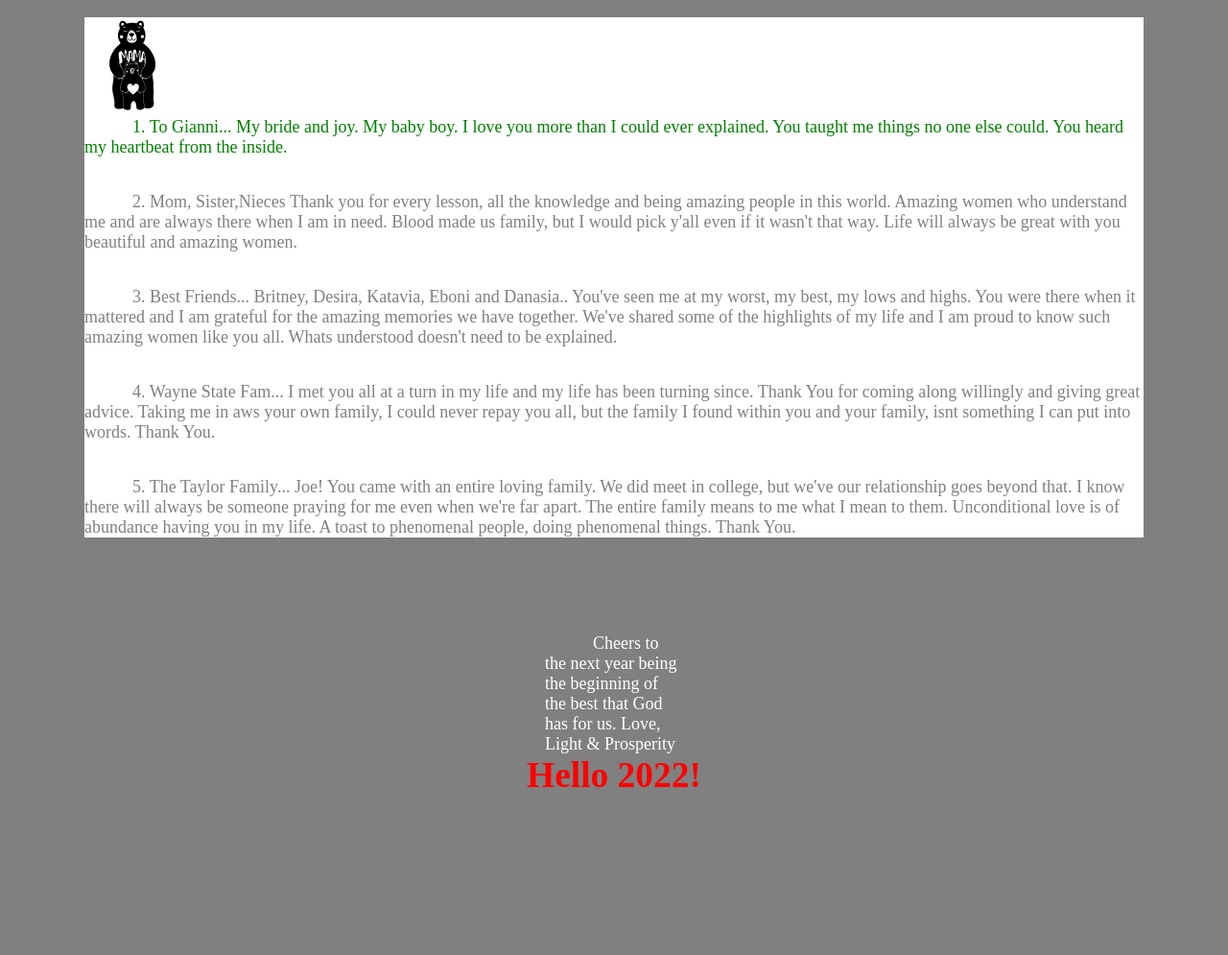
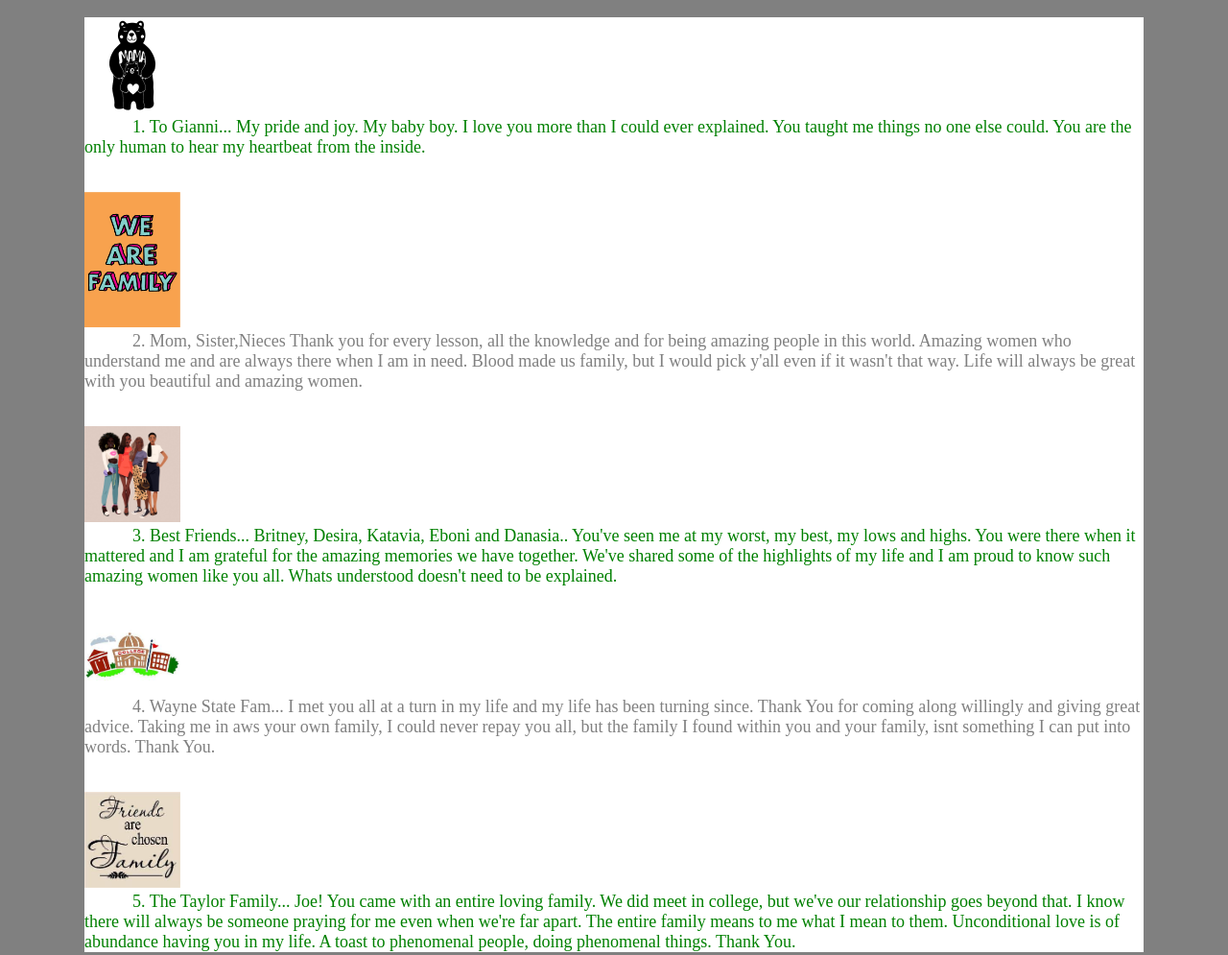
Before and after one commit to LC101-September-2021/assignment-4-html-me-something-gmay925, a website: page index.html in a window 1280 px wide. Shown: the part 400-1395 px from the top of the page at 96% size. Before the commit the page ends 1237 px from the top, so only its background shows below. Drawn offline with Linux system fonts and the light colour scheme.

Commit message:
update push

```diff
--- a/index.html
+++ b/index.html
@@ -26,35 +26,39 @@
 
                </br>
                <div>
-               <img src="/assignment-4-html-me-something-gmay925/images/V-20321-Endearing-Mama-and-Baby-Bear-Silhouette-Vector-Art.jpg" width="100">
-         <p id="testP" class="funParagraph"> 1. To Gianni...
-            My bride and joy. My baby boy. I love you more than I could ever explained. You taught me things no one
-         else could. You heard my heartbeat from the inside. </p>
+               <img src="images/V-20321-Endearing-Mama-and-Baby-Bear-Silhouette-Vector-Art.jpg" width="100" alt="Mama Bear">
+
+               <p id="testP" class="funParagraph"> 1. To Gianni...
+            My pride and joy. My baby boy. I love you more than I could ever explained. You taught me things no one
+         else could. You are the only human to hear my heartbeat from the inside. </p>
 
          <br> </br>
          <article>
+            <img src="images/family.png" width="100" alt="family">
          <p>2. Mom, Sister,Nieces
-            Thank you for every lesson, all the knowledge and being amazing people in this world. Amazing women who
+            Thank you for every lesson, all the knowledge and for being amazing people in this world. Amazing women who
          understand me and are always there when I am in need. Blood made us family, but I would pick y'all even if
          it wasn't that way. Life will always be great with you beautiful and amazing women. </p> </article>
 
          <br> </br>
+         <img src="images/female.jpg" class="center" width="100" alt="friends">
 
-      <p>3. Best Friends...
+      <p id="testP" class="funParagraph">3. Best Friends...
         Britney, Desira, Katavia, Eboni and Danasia..
       You've seen me at my worst, my best, my lows and highs. You were there when it mattered and I am grateful for the
    amazing memories we have together. We've shared some of the highlights of my life and I am proud to know such amazing
 women like you all. Whats understood doesn't need to be explained.    </p>
 <br> </br>
 
-
+         <img src="images/college.jpg" width="100" alt="College">
           <p>4.  Wayne State Fam...
          I met you all at a turn in my life and my life has been turning since. Thank You for coming along willingly and
          giving great advice. Taking me in aws your own family, I could never repay you all, but the family I found within
          you and your family, isnt something I can put into words. Thank You. </p>
          <br>  </br>
 
-         <p>5. The Taylor Family...
+         <img src="images/family.jpg" width="100" alt="Friends like family" class="center">
+         <p id="testP" class="funParagraph">5. The Taylor Family...
             Joe! You came with an entire loving family. We did meet in college, but we've our relationship goes beyond that.
             I know there will always be someone praying for me even when we're far apart. The entire family means to me what I mean to
             them. Unconditional love is of abundance having you in my life. A toast to phenomenal people, doing phenomenal things.
```
Also changed, not shown: images/college.jpg (added), images/family.jpg (added), images/family.png (added), images/female.jpg (added).
